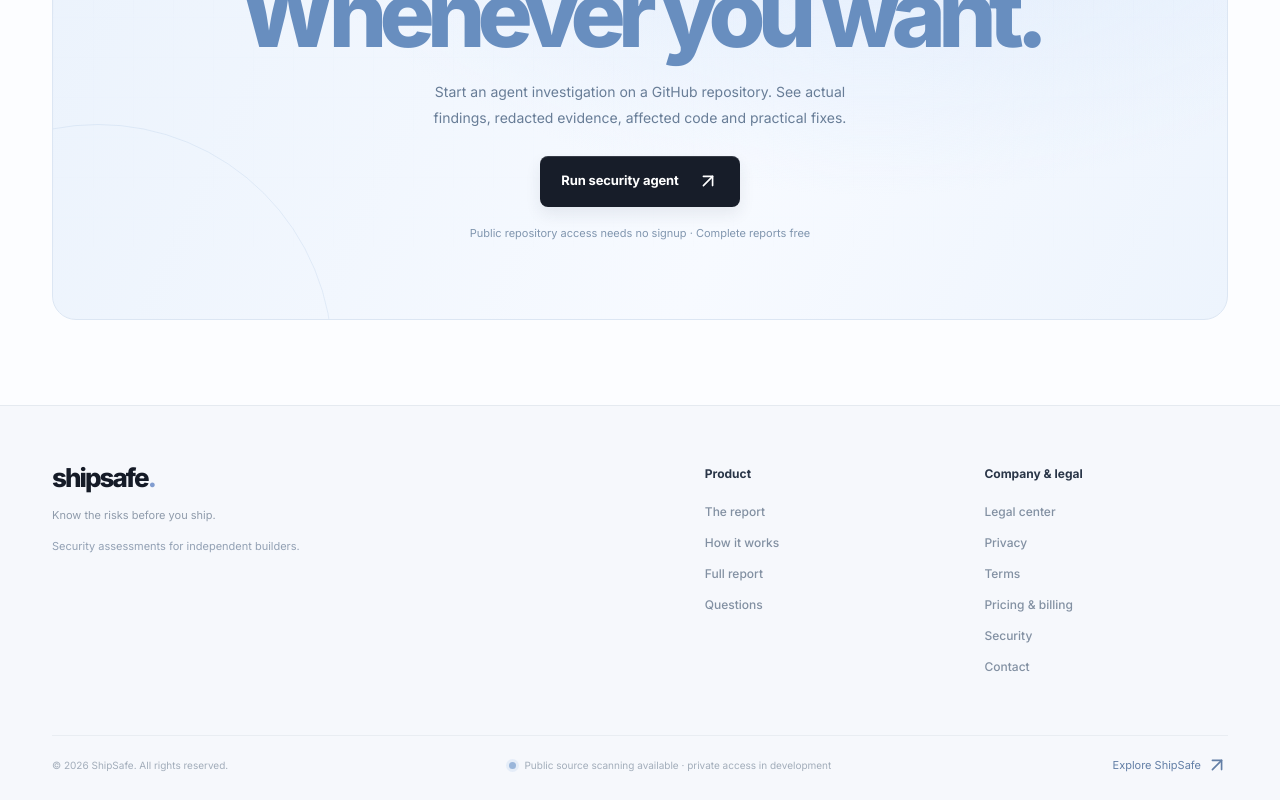
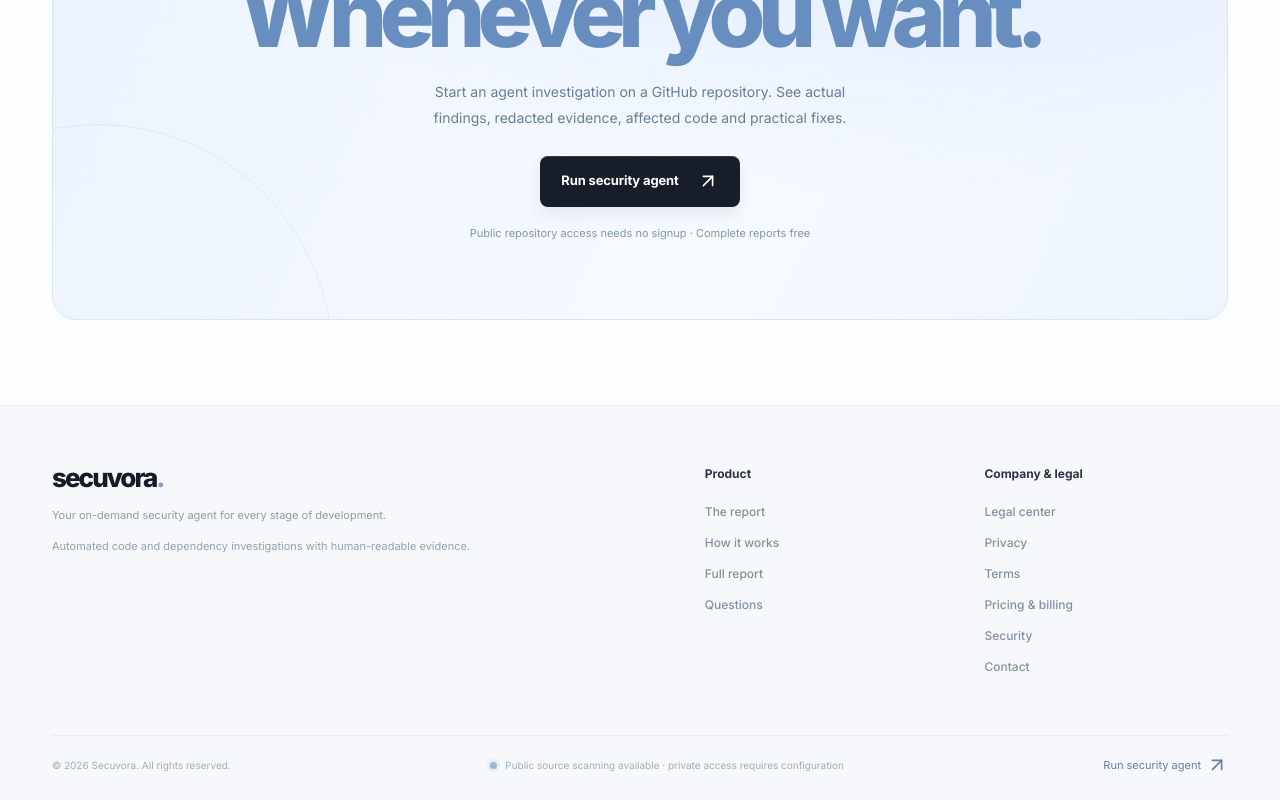
Before and after one commit to helloskyorigin/Safe-sure, a Next.js app: page / in a window 1280 px wide. Shown: the part 4975-5775 px from the top of the page. Built offline with nearby package versions, Linux system fonts and the light colour scheme.

Commit message:
brand: apply Secuvora security agent identity across app flow, reports, history and metadata

```diff
--- a/components/Footer.tsx
+++ b/components/Footer.tsx
@@ -8,9 +8,9 @@ export default function Footer({ onOpenAssessment }: { onOpenAssessment: () => v
     <footer className="footer">
       <div className="container footer-main">
         <div className="footer-identity">
-          <a href="#top" className="brand" aria-label="ShipSafe home">shipsafe<span>.</span></a>
-          <p>Know the risks before you ship.</p>
-          <span className="footer-independence">Security assessments for independent builders.</span>
+          <a href="#top" className="brand" aria-label="Secuvora home">secuvora<span>.</span></a>
+          <p>Your on-demand security agent for every stage of development.</p>
+          <span className="footer-independence">Automated code and dependency investigations with human-readable evidence.</span>
         </div>
         <div className="footer-columns">
           <nav aria-label="Product navigation"><strong>Product</strong><a href="#product">The report</a><a href="#how">How it works</a><a href="#pricing">Full report</a><a href="#faq">Questions</a></nav>
@@ -18,9 +18,9 @@ export default function Footer({ onOpenAssessment }: { onOpenAssessment: () => v
         </div>
       </div>
       <div className="container copyright">
-        <span>© {new Date().getFullYear()} ShipSafe. All rights reserved.</span>
-        <span className="footer-preview"><span className="status-light" /> Public source scanning available · private access in development</span>
-        <button type="button" onClick={onOpenAssessment}>Explore ShipSafe <ArrowUpRight size={14}/></button>
+        <span>© {new Date().getFullYear()} Secuvora. All rights reserved.</span>
+        <span className="footer-preview"><span className="status-light" /> Public source scanning available · private access requires configuration</span>
+        <button type="button" onClick={onOpenAssessment}>Run security agent <ArrowUpRight size={14}/></button>
       </div>
     </footer>
   );
```
